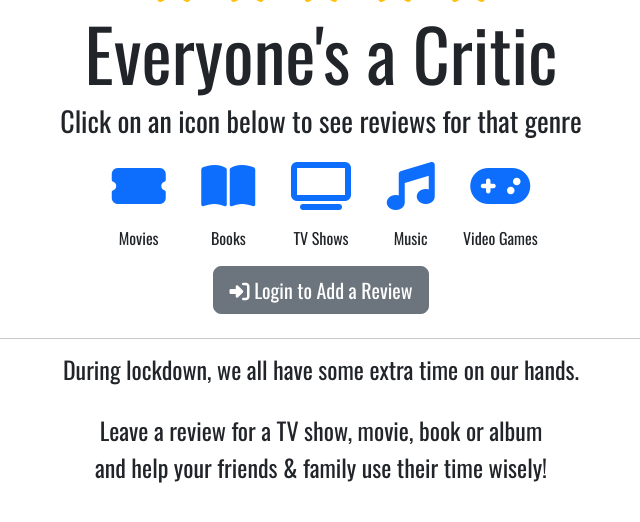
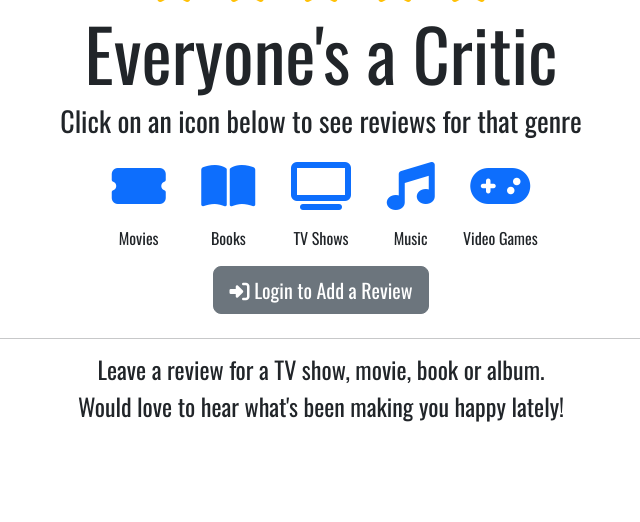
Before and after one commit to Ciro1690/Blogly, a Flask app: page / in a window 1280 px wide. Shown: the part 214-736 px from the top of the page, without its empty margins (319-959 px from the left). Run offline with Flask 3, Linux system fonts and the light colour scheme; some libraries are stand-ins or nearby versions.

Commit message:
Updated home page

```diff
--- a/templates/home.html
+++ b/templates/home.html
@@ -4,9 +4,8 @@
 {% block content %}
 <div class="container-fluid">
     <div class="text-center">
-            <h4>During lockdown, we all have some extra time on our hands.</h4><br>
-            <h4>Leave a review for a TV show, movie, book or album</h4>
-            <h4>and help your friends & family use their time wisely!</h4>
+            <h4>Leave a review for a TV show, movie, book or album.</h4>
+            <h4>Would love to hear what's been making you happy lately!</h4>
     </div>
 </div>
 {% endblock %}
```
